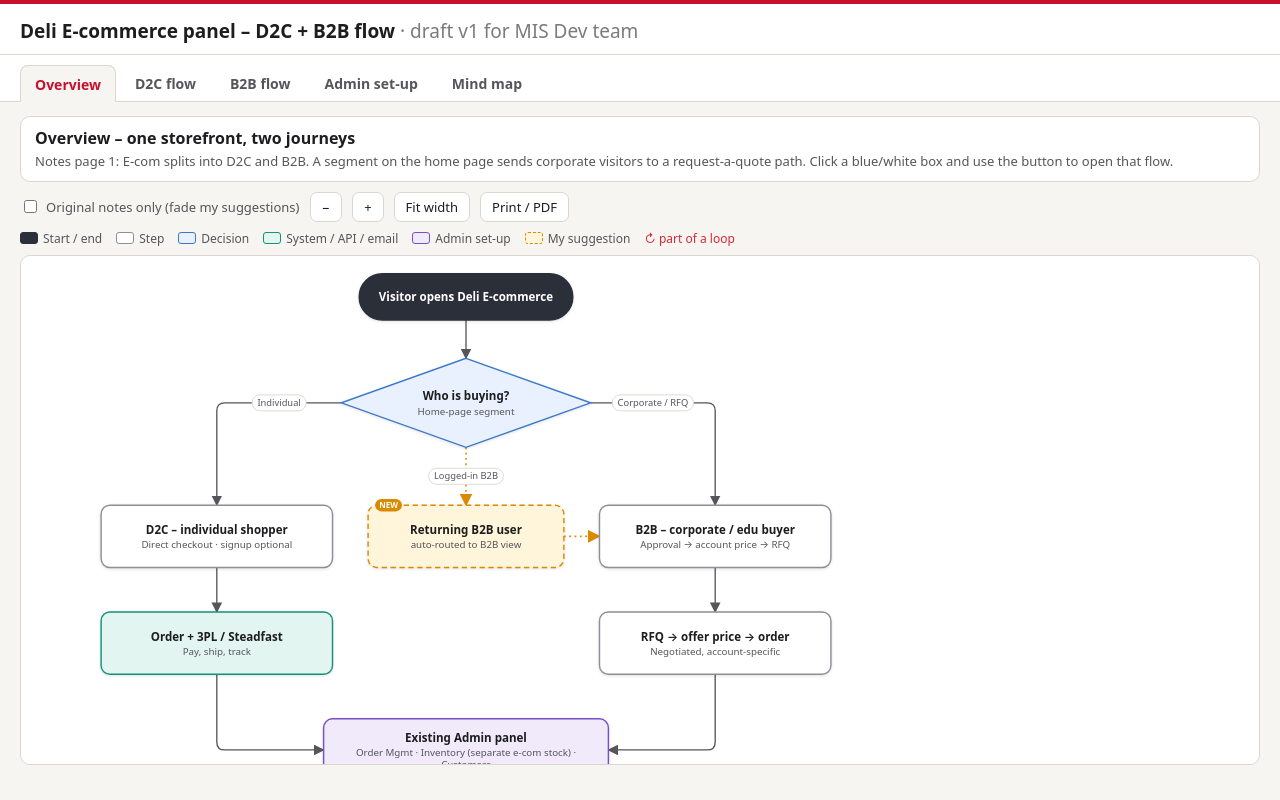
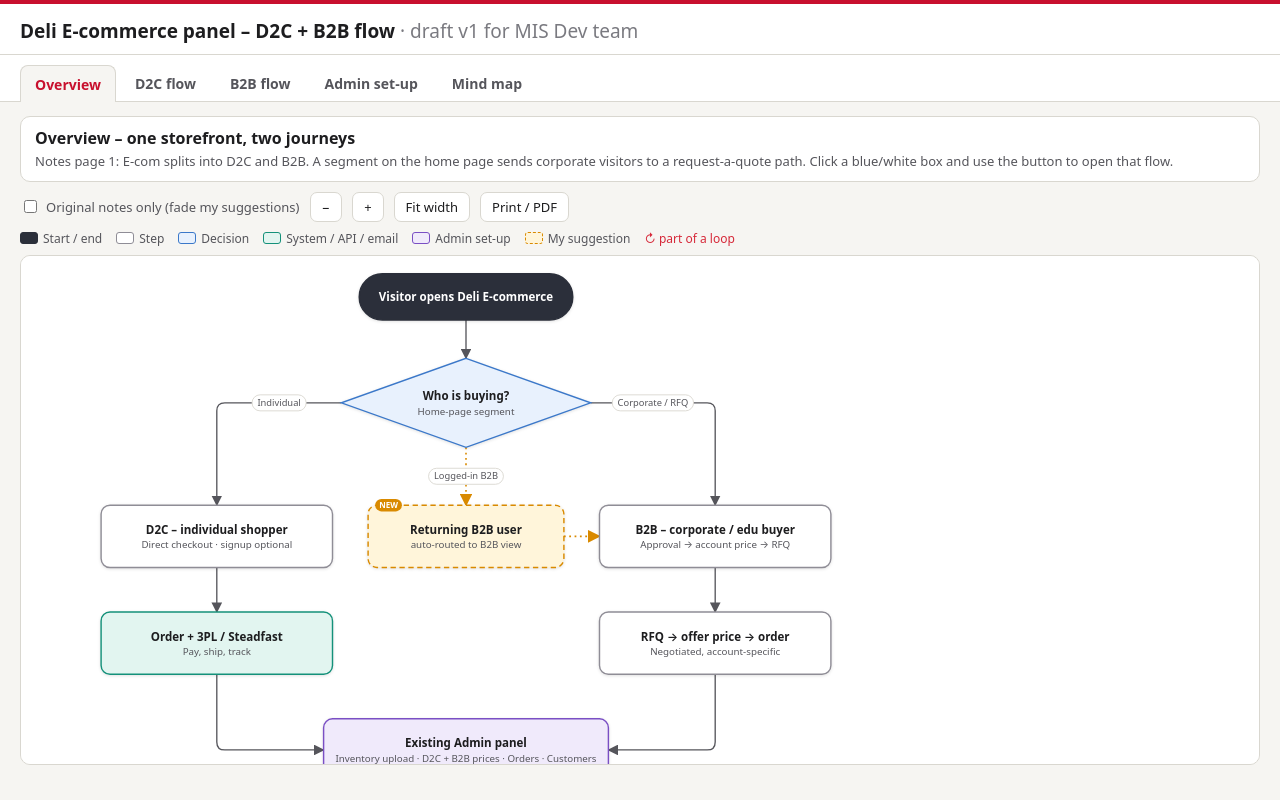
Before and after one commit to ACI-Edulink/e-com-panel-flow, a plain HTML site: page index.html in a window 1280 px wide. Drawn offline with Linux system fonts and the light colour scheme.

Commit message:
Add files via upload

```diff
--- a/index.html
+++ b/index.html
@@ -3,6 +3,20 @@
 <head>
 <meta charset="utf-8">
 <meta name="viewport" content="width=device-width,initial-scale=1">
+<meta name="description" content="Interactive flowchart and mind map for the Deli e-commerce panel update: D2C checkout, B2B approval, RFQ and offer price, inventory and price upload.">
+<meta property="og:type" content="website">
+<meta property="og:site_name" content="Deli E-commerce panel – flow">
+<meta property="og:title" content="Deli E-commerce panel: D2C + B2B flow">
+<meta property="og:description" content="Interactive flowchart and mind map: D2C checkout, B2B approval to RFQ to offer price, inventory and price upload.">
+<meta property="og:url" content="https://aci-edulink.github.io/e-com-panel-flow/">
+<meta property="og:image" content="https://aci-edulink.github.io/e-com-panel-flow/preview.png">
+<meta property="og:image:type" content="image/png">
+<meta property="og:image:width" content="1200">
+<meta property="og:image:height" content="630">
+<meta property="og:image:alt" content="Deli E-commerce panel D2C and B2B flowchart preview">
+<meta name="twitter:card" content="summary_large_image">
+<meta name="twitter:title" content="Deli E-commerce panel: D2C + B2B flow">
+<meta name="twitter:image" content="https://aci-edulink.github.io/e-com-panel-flow/preview.png">
 <title>Deli E-commerce – D2C & B2B Flow (draft for MIS team)</title>
 <style>
 :root{
@@ -148,7 +162,7 @@ overview:{
   N("o4","proc",780,280,260,70,"B2B – corporate / edu buyer","Approval → account price → RFQ","note",{p:"p.2–3",go:"b2b",d:"Controlled path: registration form, approval by Account Manager, customer-wise catalog/prices, Add to RFQ, Submit RFQ, offer price."}),
   N("o5","sys",220,400,260,70,"Order + 3PL / Steadfast","Pay, ship, track","note",{p:"p.1",d:"Order goes straight to fulfilment via 3PL / Steadfast API."}),
   N("o6","proc",780,400,260,70,"RFQ → offer price → order","Negotiated, account-specific","note",{p:"p.2–3",d:"B2B never checks out directly: it submits an RFQ; Account Manager returns an offer price; the accepted offer becomes an order."}),
-  N("o7","adm",500,520,320,70,"Existing Admin panel","Order Mgmt · Inventory (separate e-com stock) · Customers","note",{p:"p.3 + screenshot",go:"admin",d:"Both journeys land in the same admin panel. Notes add a separate e-com stock bucket, account-wise prices and form email-config."})
+  N("o7","adm",500,520,320,70,"Existing Admin panel","Inventory upload · D2C + B2B prices · Orders · Customers","note",{p:"p.3 + screenshot",go:"admin",d:"Both journeys run on the same admin panel: inventory is updated by catalogue upload (qty, price), D2C and B2B prices are managed here, plus a separate e-com stock bucket, account-wise prices and form email-config."})
  ],
  edges:[E("o1","o2","b","t",""),E("o2","o3","l","t","Individual"),E("o2","o4","r","t","Corporate / RFQ"),E("o2","o9","b","t","Logged-in B2B"),E("o9","o4","r","l",""),E("o3","o5","b","t",""),E("o4","o6","b","t",""),E("o5","o7","b","l",""),E("o6","o7","b","r","")]
 },
@@ -172,10 +186,11 @@ d2c:{
   N("d10","sys",450,882,240,64,"Fulfilment: 3PL / Steadfast API","Parcel booking + tracking ID","note",{p:"p.1",d:"Fulfilment → 3PL / Steadfast API. Order data pushed via API; tracking ID stored on the order.",dev:["Send order to Steadfast API on confirmation; store consignment ID + tracking link.","Webhook/poll for status updates → order status.","Idempotency key so a retry never creates a duplicate parcel."]}),
   N("d11","dec",450,982,240,96,"Booking OK?","","sug",{d:"API can fail (timeout, invalid address, credit). Needs an explicit failure path.",loop:true}),
   N("d12","proc",860,998,200,64,"Auto-retry ×3 → manual queue","'Booking failed' list in admin","sug",{loop:true,d:"Retry with back-off, then surface in an admin exception queue so an operator can fix address and re-send or dispatch manually.",dev:["Order status 'Booking failed' + alert email to ops."]}),
+  N("dA","adm",140,20,200,52,"Admin: D2C price + qty","from catalogue upload","note",{p:"23-Nov update",go:"admin",d:"Price and availability shown on the D2C storefront come from the Admin catalogue upload (D2C price, e-com stock qty)."}),
   N("d13","end",450,1120,240,52,"Delivered · status to customer","SMS / email updates","note",{p:"p.1",d:"Tracking status flows back to the customer. Suggest: order confirmation + shipped + delivered messages."})
  ],
  edges:[
-  E("d1","d2","b","t",""),E("d2","d3","b","t",""),E("d3","d4","b","t",""),
+  E("dA","d1","r","l","feeds"),E("d1","d2","b","t",""),E("d2","d3","b","t",""),E("d3","d4","b","t",""),
   E("d4","d6","l","l","Already signed in",{via:[{x:140,y:360},{x:140,y:478}]}),
   E("d4","d5","r","l","Wants an account"),
   E("d4","d6","b","t","Guest · direct checkout ✓"),
@@ -217,10 +232,12 @@ b2b:{
   N("b12l","end",140,1194,200,56,"RFQ closed","declined / offer expired","sug",{d:"Close the RFQ, release any reserved stock, notify both sides."}),
   N("b13","proc",450,1312,240,64,"Offer accepted → Order","Stock reserved from e-com inventory","sug",{d:"Accepted offer is converted to an order with the locked offer price. Stock moves from available to reserved in the separate e-commerce stock.",q:"Payment terms for B2B: advance, credit, or PO/invoice?"}),
   N("b14","sys",450,1416,240,64,"Fulfilment","3PL / courier or own delivery?","sug",{d:"Steadfast/3PL fits parcels. Bulk corporate orders may need pallet/own-van delivery.",q:"Is Steadfast OK for bulk B2B orders, or do we use another carrier?"}),
+  N("bA","adm",140,564,200,64,"Admin: B2B price list","account price from Admin","note",{p:"23-Nov update",go:"admin",d:"B2B base price and account-wise prices are maintained in the Admin portal (upload or edit)."}),
+  N("bB","adm",140,1068,200,64,"Admin: e-com stock qty","from catalogue upload","note",{p:"23-Nov update",go:"admin",d:"Account Manager checks requested quantity against the e-commerce stock maintained by catalogue upload."}),
   N("b15","end",450,1520,260,52,"Delivered · invoice · repeat RFQ","","sug",{d:"Close with tax invoice (VAT/challan) and offer 'reorder from this RFQ'."})
  ],
  edges:[
-  E("b1","b2","b","t",""),E("b2","b3","b","t",""),E("b3","b4","b","t",""),
+  E("bA","b6","r","l","price"),E("bB","b11","r","l","check stock"),E("b1","b2","b","t",""),E("b2","b3","b","t",""),E("b3","b4","b","t",""),
   E("b4","b4r","r","l","Reject"),
   E("b4r","b2","t","r","re-apply",{k:"loop"}),
   E("b4","b4l","l","r","No action"),
@@ -238,31 +255,44 @@ b2b:{
 },
 
 admin:{
- title:"Admin set-up – what must exist behind the storefront",
- desc:"Notes page 3: separate stock for e-comm (Inventory), separate price per account (catalog), pilot accounts Robi + EBL + BRAC + UP, and forms → deli-ecom email-config. The admin panel already has Product, Order, DCP/DCAP, Customer, Contact, Configuration and User management.",
- w:1000,h:680,
- labels:[{cx:170,y:118,t:"Inventory"},{cx:500,y:118,t:"Customers & pricing"},{cx:830,y:118,t:"Forms & notifications"}],
+ title:"Admin set-up – inventory upload, D2C + B2B prices, accounts, forms",
+ desc:"Admin portal manages inventory and both price lists. Inventory is updated by uploading a catalogue file (qty, price etc.) with a validate and preview step. D2C price feeds the public storefront; B2B price feeds account pricing and RFQ offers. Also: account-wise catalog, separate e-com stock, pilot accounts and form email-config.",
+ w:1060,h:880,
+ labels:[{cx:200,y:132,t:"Inventory & catalogue upload"},{cx:560,y:132,t:"Prices & customers"},{cx:920,y:132,t:"Forms & notifications"}],
  nodes:[
-  N("a0","adm",500,20,360,56,"Existing Admin panel (Super Admin)","Products · Orders · DCP/DCAP · Customers · Contacts · Config","note",{p:"screenshot",d:"Current Deli admin: 227 products with price and variants, categories, inventory, order management, customer management, contact management, configuration, user management."}),
-  N("a1","adm",170,140,250,56,"Inventory module","","note",{p:"p.3",d:"Circled 'Inventory' on page 3."}),
-  N("a2","adm",170,240,250,64,"Separate stock bucket for E-comm","not shared with other channels","note",{p:"p.3",d:"Notes: 'Separate stock → E-comms → Inventory'. E-commerce sells only from its own allocated stock.",dev:["Stock location/bucket 'E-commerce' per SKU.","Storefront availability reads this bucket only."],q:"Is this a real separate warehouse stock or an allocation from main stock? Who tops it up?"}),
-  N("a3","adm",170,350,250,64,"Reserve on order / offer-accept","release on cancel / expiry","sug",{loop:true,d:"Prevents overselling between D2C orders and accepted B2B offers sharing one bucket. Release on cancel, failed booking or offer expiry.",risk:["Without reservation, a big RFQ and D2C orders can both claim the last units."]}),
-  N("a4","adm",170,460,250,64,"Low-stock alert","+ top-up request to stock owner","sug",{d:"Alert when e-com bucket falls below a threshold; ties to the weekly reorder process."}),
-  N("a5","adm",500,140,250,64,"Customer Management","B2B accounts · pilot: Robi, EBL, BRAC, UP","note",{p:"p.3",d:"Circled 'Robi + EBL + BRAC + UP' on page 3, read as the first B2B accounts to onboard.",q:"Are these the pilot customers? What does 'UP' stand for?"}),
-  N("a6","adm",500,250,250,56,"Account Manager assignment","default status = Pending","note",{p:"p.3",d:"Notes: Account Manager → Acc [new] → Pending (default). Each B2B account has an owner."}),
-  N("a7","adm",500,350,250,64,"Account-wise catalog + price","e.g. 100 → 70","note",{p:"p.3",d:"Notes: 'Acc separate price → Catalog'. Catalog assigned per account with its own prices."}),
-  N("a8","adm",500,460,250,64,"Customer groups (Corporate / Edu)","group price list, account override","sug",{d:"Avoid setting prices account by account. Create groups, apply a price list to the group, allow per-account exceptions."}),
-  N("a9","adm",500,570,250,56,"Price precedence rule","Offer > Account > Default","sug",{d:"One fixed rule so dev and Account Managers agree which price wins."}),
-  N("a10","adm",830,140,250,56,"Configuration","","note",{p:"p.3",d:"Existing Configuration section of admin."}),
-  N("a11","sys",830,240,250,64,"Forms: B2B registration · RFQ · contact","","note",{p:"p.3",d:"Notes: 'form → (x) deli-ecom / email-config'. Forms feed an email configuration for the deli-ecom site.",q:"Which forms are meant here and who receives each?"}),
-  N("a12","sys",830,350,250,64,"deli-ecom › email-config","recipients / sender per form","note",{p:"p.3",d:"Configurable recipients per form (e.g. B2B registration → sales head; RFQ → assigned Account Manager)."}),
-  N("a13","sys",830,460,250,64,"Save every submission in admin inbox","email is only a notification","sug",{loop:true,d:"If email config breaks or lands in spam, requests are lost. Store first, then email, with a retry queue.",risk:["Email-only = single point of failure."]}),
-  N("a14","sys",830,570,250,56,"Auto-acknowledge to customer","email / SMS with reference no.","sug",{d:"Customer immediately knows the registration or RFQ arrived."})
+  N("a0","adm",560,20,400,56,"Existing Admin portal (Super Admin)","Products · Orders · Inventory · Customers · Contacts · Config","note",{p:"screenshot",d:"Current Deli admin: 227 products with price and variants, categories, inventory, order, DCP/DCAP, customer, contact, configuration and user management. Inventory and both price lists (D2C and B2B) are maintained here."}),
+  N("a1","adm",200,140,250,56,"Inventory module","","note",{p:"p.3",d:"Circled 'Inventory' on page 3. Entry point for stock and catalogue updates."}),
+  N("u1","adm",200,236,250,64,"Upload catalogue (Excel / CSV)","SKU · name · qty · D2C price · B2B price · category","note",{p:"23-Nov update",d:"Inventory is updated by uploading a catalogue file with quantity, price and other product fields.",dev:["Downloadable template with fixed columns: SKU, product name, category, qty, D2C price, B2B price, status, image URL (optional).","SKU is the unique key: existing SKU = update, new SKU = create.","Upload history: who, when, file name, rows changed."],q:"Which columns must the template have? Can it also create new products, or only update existing SKUs?"}),
+  N("u2","adm",200,340,250,64,"Validate file","SKU match · numeric qty/price · duplicates","sug",{loop:true,d:"Check the file before anything is saved. Show a downloadable error report with row numbers; the user fixes the file and re-uploads.",dev:["Reject the whole file or only bad rows (decide)?","Block negative qty, blank price, duplicate SKU, unknown category."],risk:["Without validation, one bad row can wipe prices or zero out stock on the live storefront."]}),
+  N("u3","adm",200,444,250,64,"Preview changes → confirm","new / updated / unchanged rows","sug",{d:"Show a before/after table (old qty/price vs new) and apply only after the user clicks Confirm. Keep a rollback to the previous version.",dev:["Highlight price changes above X% as warnings."]}),
+  N("a2","adm",200,548,250,64,"E-com stock bucket updated","separate from other channels","note",{p:"p.3",d:"Notes: 'Separate stock → E-comms → Inventory'. Confirmed upload writes qty into the e-commerce stock only. Storefront availability reads this bucket.",q:"Does the upload replace stock (absolute qty) or add to it (+qty)? Who tops it up and how often?"}),
+  N("a3","adm",200,652,250,64,"Reserve on order / offer-accept","release on cancel / expiry","sug",{loop:true,d:"Prevents overselling between D2C orders and accepted B2B offers sharing one bucket. Release on cancel, failed booking or offer expiry.",risk:["A re-upload with absolute qty can overwrite reserved units; show reserved qty in the preview."]}),
+  N("a4","adm",200,756,250,64,"Low-stock alert","+ top-up request to stock owner","sug",{d:"Alert when e-com bucket falls below a threshold; ties to the weekly reorder process."}),
+
+  N("a5","adm",560,140,250,64,"Customer Management","B2B accounts · pilot: Robi, EBL, BRAC, UP","note",{p:"p.3",d:"Circled 'Robi + EBL + BRAC + UP' on page 3, read as the first B2B accounts to onboard.",q:"Are these the pilot customers? What does 'UP' stand for?"}),
+  N("a6","adm",560,244,250,56,"Account Manager assignment","default status = Pending","note",{p:"p.3",d:"Notes: Account Manager → Acc [new] → Pending (default). Each B2B account has an owner."}),
+  N("p1","adm",560,340,300,64,"Price update in Admin","by catalogue upload or edit per SKU","note",{p:"23-Nov update",d:"Admin updates both price lists: D2C price and B2B price. Same upload file can carry both columns, or edit one SKU manually.",dev:["Two separate price fields per SKU: D2C price and B2B price.","Price change log (old, new, who, when).","Optional: schedule a price change for a date (e.g. promo start)."],q:"Can B2B price be blank (= not sold to B2B, or fall back to D2C price)?"}),
+  N("p2","adm",472,444,165,72,"D2C price","→ public storefront","note",{p:"23-Nov update",d:"Default selling price shown to every D2C visitor. Coupons apply on top of this price."}),
+  N("p3","adm",648,444,165,72,"B2B price","→ approved B2B accounts","note",{p:"23-Nov update",d:"Base price for B2B. Approved accounts see their own price (account price list or % off this base). Offer price on an RFQ overrides it."}),
+  N("a7","adm",560,556,250,64,"Account-wise catalog + price","e.g. 100 → 70","note",{p:"p.3",d:"Notes: 'Acc separate price → Catalog'. Catalog assigned per account with its own prices.",q:"Is 100→70 a fixed % discount or a per-SKU price list per account?"}),
+  N("a8","adm",560,660,250,64,"Customer groups (Corporate / Edu)","group price list, account override","sug",{d:"Avoid setting prices account by account. Create groups, apply a price list to the group, allow per-account exceptions."}),
+  N("a9","adm",560,764,300,56,"Price precedence rule","D2C: D2C price · B2B: Offer > Account > B2B base","sug",{d:"One fixed rule so dev and Account Managers agree which price wins. D2C visitors always see the D2C price; B2B users never see D2C price in their listing."}),
+
+  N("a10","adm",920,140,250,56,"Configuration","","note",{p:"p.3",d:"Existing Configuration section of admin."}),
+  N("a11","sys",920,236,250,64,"Forms: B2B registration · RFQ · contact","","note",{p:"p.3",d:"Notes: 'form → (x) deli-ecom / email-config'. Forms feed an email configuration for the deli-ecom site.",q:"Which forms are meant here and who receives each?"}),
+  N("a12","sys",920,340,250,64,"deli-ecom › email-config","recipients / sender per form","note",{p:"p.3",d:"Configurable recipients per form (e.g. B2B registration → sales head; RFQ → assigned Account Manager)."}),
+  N("a13","sys",920,444,250,64,"Save every submission in admin inbox","email is only a notification","sug",{loop:true,d:"If email config breaks or lands in spam, requests are lost. Store first, then email, with a retry queue.",risk:["Email-only = single point of failure."]}),
+  N("a14","sys",920,548,250,56,"Auto-acknowledge to customer","email / SMS with reference no.","sug",{d:"Customer immediately knows the registration or RFQ arrived."})
  ],
  edges:[
   E("a0","a1","b","t",""),E("a0","a5","b","t",""),E("a0","a10","b","t",""),
-  E("a1","a2","b","t",""),E("a2","a3","b","t",""),E("a3","a4","b","t",""),
-  E("a5","a6","b","t",""),E("a6","a7","b","t",""),E("a7","a8","b","t",""),E("a8","a9","b","t",""),
+  E("a1","u1","b","t",""),E("u1","u2","b","t",""),
+  E("u2","u1","l","l","re-upload",{k:"loop",via:[{x:40,y:372},{x:40,y:268}]}),
+  E("u2","u3","b","t","OK"),E("u3","a2","b","t","Confirm"),E("a2","a3","b","t",""),E("a3","a4","b","t",""),
+  E("a5","a6","b","t",""),E("a6","p1","b","t",""),
+  E("p1","p2","b","t",""),E("p1","p3","b","t",""),
+  E("p3","a7","b","t",""),E("a7","a8","b","t",""),E("a8","a9","b","t",""),
+  E("u1","p1","r","l","same file can carry prices",{k:"sug",via:[{x:380,y:268},{x:380,y:372}]}),
   E("a10","a11","b","t",""),E("a11","a12","b","t",""),E("a12","a13","b","t",""),E("a13","a14","b","t","")
  ]
 }
@@ -282,7 +312,8 @@ const MM={t:"Deli E-com: D2C + B2B",c:[
   {t:"Customer-wise",c:[{t:"Listing"},{t:"Add to RFQ"},{t:"RFQ cart"},{t:"Checkout / Submit RFQ"},{t:"Offer price"},{t:"Negotiation cap + expiry",s:1}]},
   {t:"Separate price",c:[{t:"Catalog per account"},{t:"e.g. 100 → 70"},{t:"Price precedence rule",s:1}]}]},
  {t:"Back-office",c:[
-  {t:"Separate stock for E-comm",c:[{t:"Inventory"},{t:"Reserve on order / offer",s:1}]},
+  {t:"Inventory",c:[{t:"Separate stock for E-comm"},{t:"Upload catalogue (qty, price etc.)"},{t:"Validate + preview before apply",s:1},{t:"Reserve on order / offer",s:1}]},
+  {t:"Prices in Admin",c:[{t:"D2C price"},{t:"B2B price"},{t:"Price change log",s:1}]},
   {t:"Pilot accounts",c:[{t:"Robi"},{t:"EBL"},{t:"BRAC"},{t:"UP"}]},
   {t:"Forms → email-config",c:[{t:"deli-ecom"},{t:"Admin inbox backup",s:1}]}]}
 ]};
```
